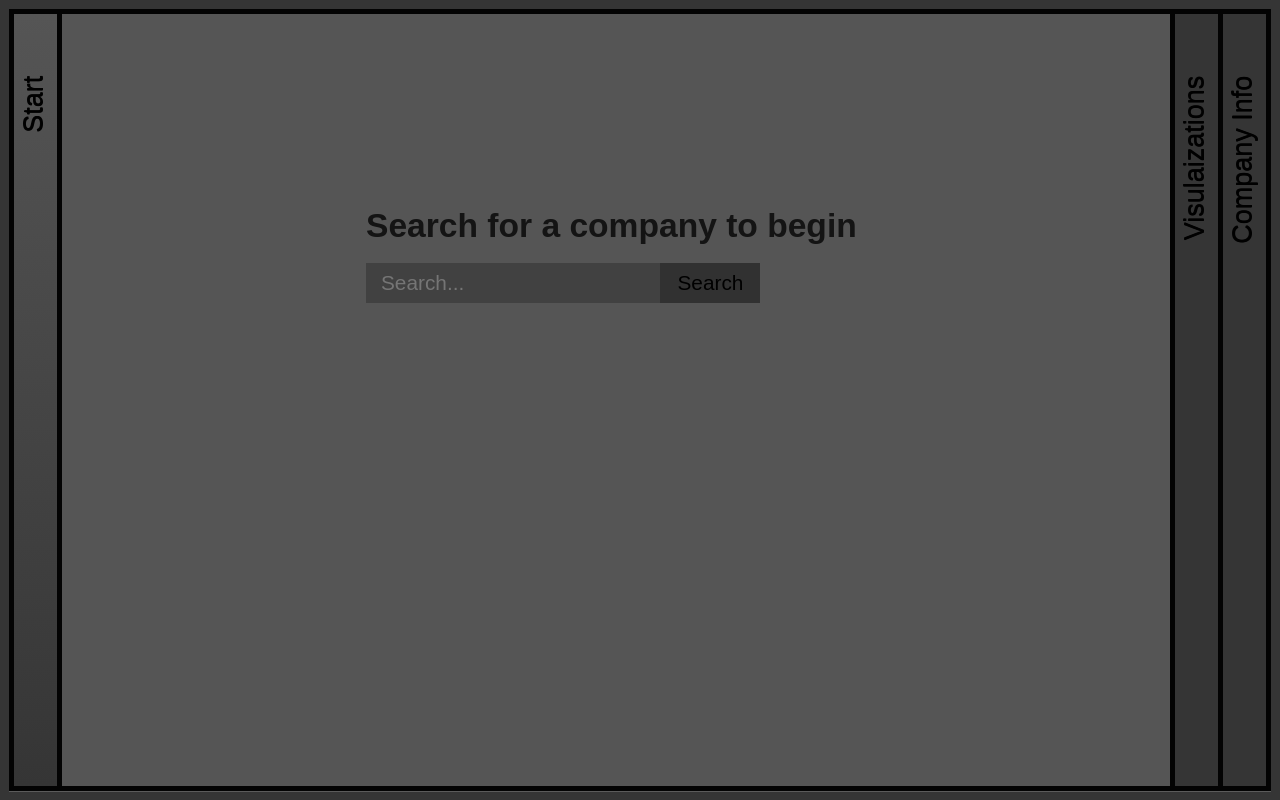
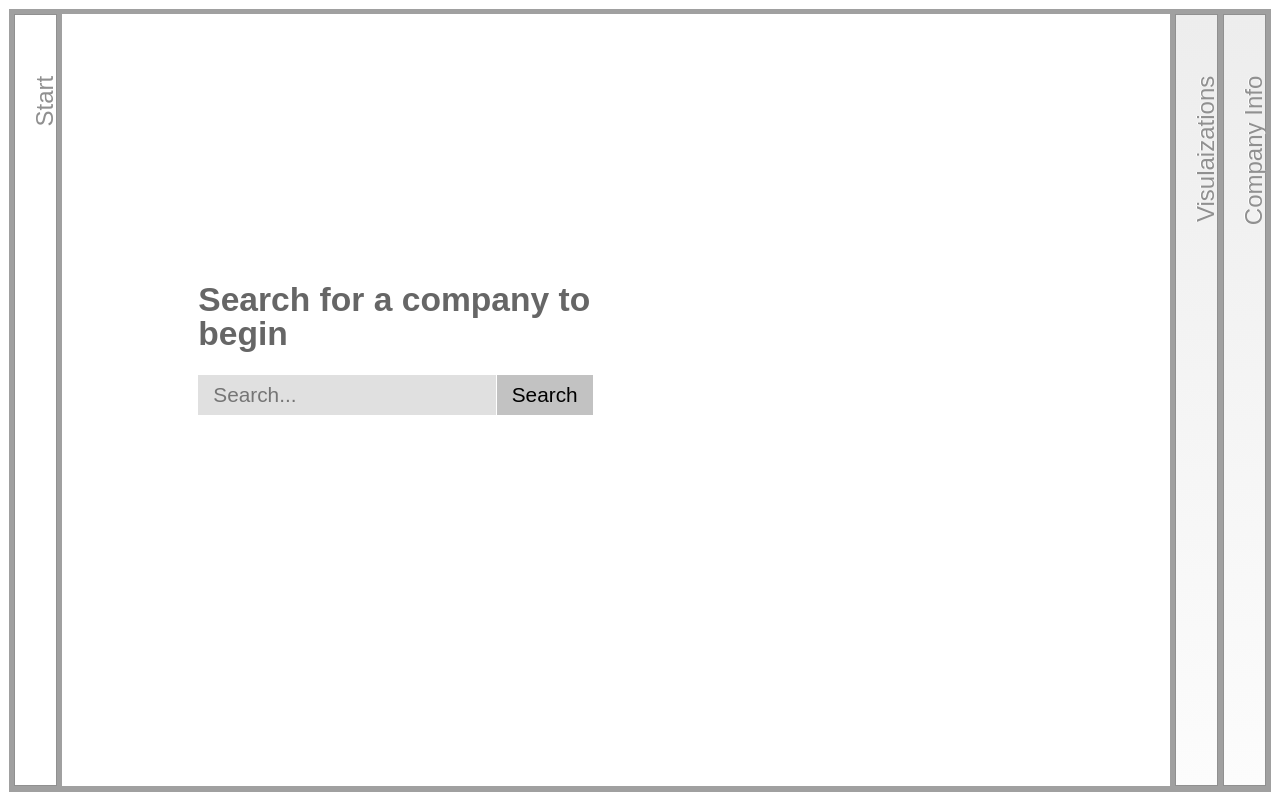
Before and after one commit to howorkol/TimeSeries, a plain HTML site: page timeSeries.html in a window 1280 px wide. Drawn offline with nearby package versions, Linux system fonts and the light colour scheme.

Commit message:
Change to light theme. Adjusted search box

```diff
--- a/css/liteAccordion.css
+++ b/css/liteAccordion.css
@@ -26,7 +26,7 @@
 .liteAccordion > ol > li { list-style-type: none }
 .liteAccordion .slide > h2 {
     /*color: black;*/
-    font-size: 27px;
+    font-size: 24px;
     font-weight: normal;
     margin: 0;
     z-index: 100;
@@ -124,7 +124,7 @@
     -o-box-shadow: -1px -1px 0 #c0c0c0, 1px 1px 0 #c0c0c0, 0 5px 15px rgba(0, 0, 0, 0.4);
     box-shadow: -1px -1px 0 #c0c0c0, 1px 1px 0 #c0c0c0, 0 5px 15px rgba(0, 0, 0, 0.4);
 }
-.liteAccordion.light .slide > h2 { background: #a0a0a0; text-shadow: 0 -1px 0 white; line-height: 265% }
+.liteAccordion.light .slide > h2 { background: #a0a0a0; text-shadow: 0 -1px 0 white; line-height: 255% }
 .liteAccordion.light .slide > h2 span {
     background: #fcfcfc;
     background: -moz-linear-gradient(left,  #fcfcfc 0%, #ededed 100%);
--- a/css/timeSeries.css
+++ b/css/timeSeries.css
@@ -6,23 +6,25 @@ body {
 div.slide {
     width: 100%;
     height: 100%;
-    background-color: #353535;
+    background-color: #ededed;
 }
 
 h2.selected + div > div.slide {
-    background-color: #555555;
+    background-color: #ffffff;
 }
 
 form#searchBox {
-    width:500px;
-    margin: auto;
-    color: #141414;
-    padding-top: 200px;
+    width:400px;
+    position: fixed;
+    top: 35%;
+    left: 15%;
+    vertical-align: middle;
     background-color: transparent;
 }
 
 form#searchBox h1 {
-    color: #141414;
+    color: rgba(0, 0, 0, 0.60);
+    line-height: 1em;
     margin-bottom: 25px;
     font-size: 2.1em;
 }
@@ -33,23 +35,26 @@ input#text, input#button {
 
 input#text {
     padding: 8px 15px;
-    background: #414141;
+    background: rgba(0, 0, 0, 0.12);
 }
 
 input#button {
     position: relative;
-    padding: 6px 15px;
-    left: -8px;
-    border: 2px solid #313131;
-    background-color: #313131;
+    padding: 8px 15px;
+    left: -4px;
+    background: rgba(0, 0, 0, 0.24);
 }
 
 input#button:hover  {
-    background-color: #555555;
+    background-color: rgba(0, 0, 0, 0.36);
 }
 
-/*
-h2 span, div.slide {
+input#button:active  {
+    background-color: rgba(0, 0, 0, 0.48);
+}
+
+
+/*h2 span, div.slide {
     -moz-transition: background-color 0.3s;
     -o-transition: background-color 0.3s;
     -webkit-transition: background-color 0.3s;
--- a/js/timeSeries.js
+++ b/js/timeSeries.js
@@ -2,5 +2,5 @@ $('#accordion_cont').liteAccordion({
     containerWidth: $(window).width() - 23,
     containerHeight: $(window).height() - 28,
     slideSpeed: 1000,
-    theme : 'dark'
+    theme : 'light'
 });
```
